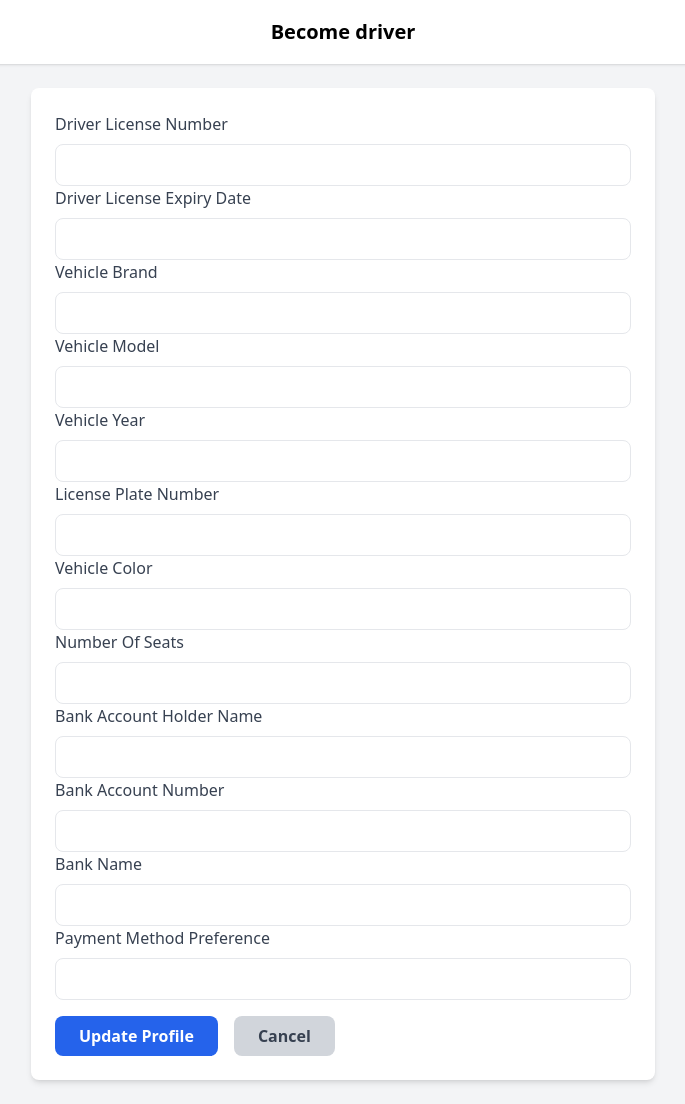
After one commit to Farcasut/TripLink, a Flask app: template Backend/templates/becomeDriver.html in a window 1280 px wide. The commit adds this page. Shown: the whole page, without its empty margins (297-982 px from the left). Run offline with Flask 3, Linux system fonts and the light colour scheme; the template is opened without the code that fills it, so the values that code supplies are empty; parts of the project's set-up code (start-up, migrations or seed data) failed here and were passed over; some libraries are stand-ins or nearby versions.

Commit message:
Become a driver (#52)

```diff
--- a/Backend/app.py
+++ b/Backend/app.py
@@ -10,6 +10,7 @@ from blueprints.UserProfile import user_profile
 from blueprints.Cities import cities
 from blueprints.Rides import rides
 from blueprints.Bookings import bookings
+from blueprints.DriverAccess import driver_access
 from blueprints.userAccess import user_access
 import FetchCities
 
@@ -34,6 +35,7 @@ def create_app():
     app.config['JWT_COOKIE_SECURE'] = False
     app.config['SQLALCHEMY_TRACK_MODIFICATIONS'] = False
     app.register_blueprint(user_access)
+    app.register_blueprint(driver_access)
     app.register_blueprint(cities)
     app.register_blueprint(rides)
     app.register_blueprint(bookings)
--- /dev/null
+++ b/Backend/templates/becomeDriver.html
@@ -0,0 +1,152 @@
+<!DOCTYPE html>
+<html lang="en">
+<head>
+    <meta charset="UTF-8">
+    <title>Triplink - Become driver</title>
+    <script src="https://cdn.tailwindcss.com"></script>
+</head>
+<body class="bg-gray-100 min-h-screen flex">
+    <div id="overlay" class="fixed inset-0 bg-black/40 hidden z-30"></div>
+    <div id="sidebar"
+         class="bg-gray-800 text-white w-64 py-7 px-2 space-y-6
+                fixed inset-y-0 left-0 transform -translate-x-full
+                transition-transform duration-200 ease-in-out
+                z-40">
+
+        <h1 class="text-2xl font-bold text-center mb-8">Triplink</h1>
+
+        <nav>
+            <a href="/dashboard" class="block py-2.5 px-4 rounded hover:bg-gray-700">Dashboard</a>
+            <a href="/rides" class="block py-2.5 px-4 rounded hover:bg-gray-700">Search Rides</a>
+            <a href="#" class="block py-2.5 px-4 rounded hover:bg-gray-700">My Rides</a>
+        </nav>
+    </div>
+
+    <div class="flex-1 flex-col">
+        <header class="flex justify-between items-center bg-white shadow px-4 py-3">
+            <button id="burgerBtn"
+                class="text-gray-800 p-2 rounded hover:bg-gray-200 transition">
+                <svg xmlns="http://www.w3.org/2000/svg" class="h-6 w-6" fill="none"
+                     viewBox="0 0 24 24" stroke="currentColor">
+                    <path stroke-linecap="round" stroke-linejoin="round"
+                          stroke-width="2" d="M4 6h16M4 12h16M4 18h16"/>
+                </svg>
+            </button>
+
+            <h2 class="absolute left-1/2 -translate-x-1/2 text-xl font-semibold">
+                Become driver
+            </h2>
+        </header>
+
+        <div class="max-w-2xl mx-auto p-6">
+
+            {% if message %}
+            <div class="p-4 mb-6 rounded {% if message_type == 'success' %}bg-green-100 text-green-800{% else %}bg-red-100 text-red-800{% endif %}">
+                {{ message }}
+            </div>
+            {% endif %}
+
+            <form id="driverForm" class="bg-white p-6 rounded-lg shadow-md space-y-4">
+                <div>
+                    <label class="block text-gray-700 mb-2">Driver License Number</label>
+                    <input type="text" name="driver_license_number" required
+                            class="w-full px-3 py-2 border rounded-lg focus:ring-2 focus:ring-blue-500 outline-none">
+                    <label class="block text-gray-700 mb-2">Driver License Expiry Date</label>
+                    <input type="text" name="driver_license_expiry_date" required
+                            class="w-full px-3 py-2 border rounded-lg focus:ring-2 focus:ring-blue-500 outline-none">
+                    <label class="block text-gray-700 mb-2">Vehicle Brand</label>
+                    <input type="text" name="vehicle_brand" required
+                            class="w-full px-3 py-2 border rounded-lg focus:ring-2 focus:ring-blue-500 outline-none">
+                    <label class="block text-gray-700 mb-2">Vehicle Model</label>
+                    <input type="text" name="vehicle_model" required
+                            class="w-full px-3 py-2 border rounded-lg focus:ring-2 focus:ring-blue-500 outline-none">
+                    <label class="block text-gray-700 mb-2">Vehicle Year</label>
+                    <input type="text" name="vehicle_year" required
+                            class="w-full px-3 py-2 border rounded-lg focus:ring-2 focus:ring-blue-500 outline-none">
+                    <label class="block text-gray-700 mb-2">License Plate Number</label>
+                    <input type="text" name="license_plate_number" required
+                            class="w-full px-3 py-2 border rounded-lg focus:ring-2 focus:ring-blue-500 outline-none">
+                    <label class="block text-gray-700 mb-2">Vehicle Color</label>
+                    <input type="text" name="vehicle_color" required
+                            class="w-full px-3 py-2 border rounded-lg focus:ring-2 focus:ring-blue-500 outline-none">
+                    <label class="block text-gray-700 mb-2">Number Of Seats</label>
+                    <input type="text" name="number_of_seats" required
+                            class="w-full px-3 py-2 border rounded-lg focus:ring-2 focus:ring-blue-500 outline-none">
+                    <label class="block text-gray-700 mb-2">Bank Account Holder Name</label>
+                    <input type="text" name="bank_account_holder_name" required
+                            class="w-full px-3 py-2 border rounded-lg focus:ring-2 focus:ring-blue-500 outline-none">
+                    <label class="block text-gray-700 mb-2">Bank Account Number</label>
+                    <input type="text" name="bank_account_number" required
+                            class="w-full px-3 py-2 border rounded-lg focus:ring-2 focus:ring-blue-500 outline-none">
+                    <label class="block text-gray-700 mb-2">Bank Name</label>
+                    <input type="text" name="bank_name" required
+                            class="w-full px-3 py-2 border rounded-lg focus:ring-2 focus:ring-blue-500 outline-none">
+                    <label class="block text-gray-700 mb-2">Payment Method Preference</label>
+                    <input type="text" name="payment_method_preference" required
+                            class="w-full px-3 py-2 border rounded-lg focus:ring-2 focus:ring-blue-500 outline-none">
+                    <div class="flex space-x-4 pt-4">
+                        <button type="submit"
+                            class="px-6 py-2 bg-blue-600 text-white rounded-lg hover:bg-blue-700 transition font-semibold">
+                            Update Profile
+                        </button>
+                        <a href="/dashboard"
+                            class="px-6 py-2 bg-gray-300 text-gray-700 rounded-lg hover:bg-gray-400 transition font-semibold">
+                            Cancel
+                        </a>
+                    </div>
+                </div>
+            </form>
+
+        </div>
+    </div>
+
+    <script>
+        const overlay = document.getElementById("overlay");
+        const burger = document.getElementById("burgerBtn");
+        const sidebar = document.getElementById("sidebar");
+
+        function openSidebar() {
+            sidebar.classList.remove("-translate-x-full");
+            overlay.classList.remove("hidden");
+        }
+
+        function closeSidebar() {
+            sidebar.classList.add("-translate-x-full");
+            overlay.classList.add("hidden");
+        }
+
+        burger.addEventListener("click", () => {
+            const isOpen = !sidebar.classList.contains("-translate-x-full");
+            isOpen ? closeSidebar() : openSidebar();
+        });
+
+        overlay.addEventListener("click", closeSidebar);
+        const form = document.getElementById("driverForm");
+
+        form.addEventListener("submit", async (e) => {
+        e.preventDefault();
+
+        const data = Object.fromEntries(new FormData(form));
+
+        const res = await fetch("/driver/becomeDriver", {
+            method: "POST",
+            headers: {
+                "Content-Type": "application/json"
+            },
+            credentials: "include",
+            body: JSON.stringify(data)
+        });
+
+        const result = await res.json();
+
+        if (res.ok) {
+            alert("You are now a driver!");
+            window.location.href = "/dashboard";
+        } else {
+            alert(result.message);
+        }
+
+});
+    </script>
+</body>
+</html>
--- a/Backend/templates/dashboard.html
+++ b/Backend/templates/dashboard.html
@@ -67,6 +67,9 @@
                      class="hidden absolute right-0 mt-2 w-40 bg-white shadow-lg rounded-lg py-2 z-50">
                     <p class="block px-4 py-2 text-gray-600 hover:bg-gray-100">{{username}}</p>
                     <a href="/profile" class="block px-4 py-2 text-gray-800 hover:bg-gray-100">Profile</a>
+                    {% if not is_driver %}
+                    <a href="/driver/becomeDriver" class="block px-4 py-2 text-gray-800 hover:bg-gray-100">Become Driver</a>
+                    {% endif %}
                     <a href="#" id="logoutBtn"
                        class="block px-4 py-2 text-red-600 hover:bg-gray-100">Logout</a>
                 </div>
```
Also changed, not shown: Backend/blueprints/DriverAccess.py (added, +76 -0 lines), Backend/models/Driver.py (added, +43 -0 lines), Backend/tests/conftest.py (+21 -2 lines), Backend/tests/test_become_driver.py (added, +84 -0 lines).
